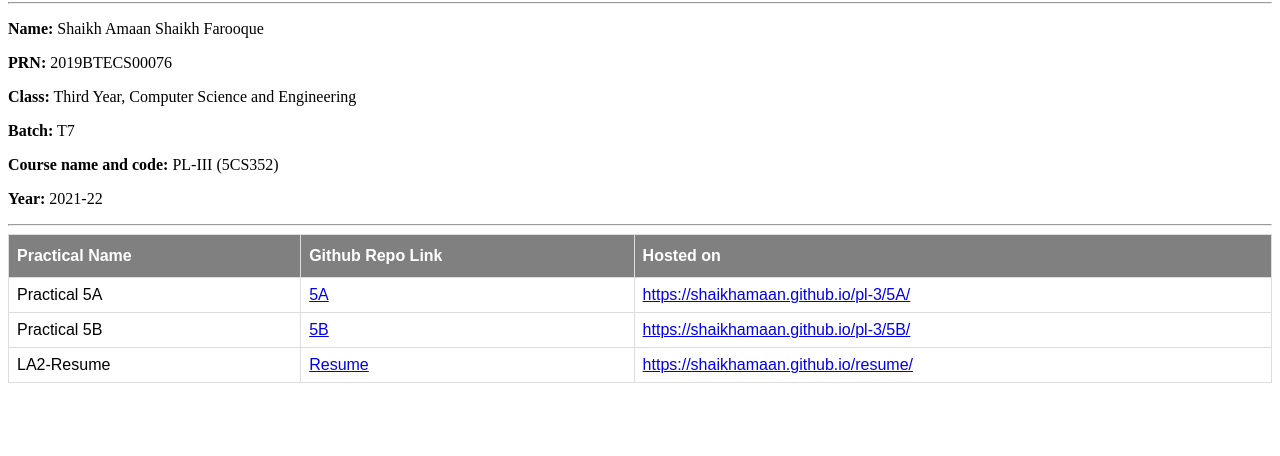
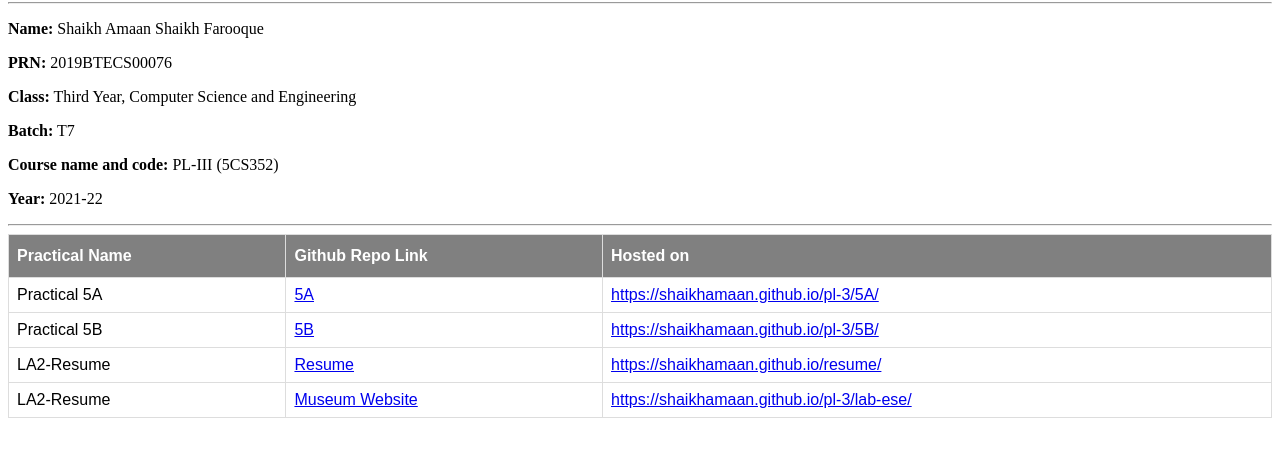
Before and after one commit to shaikhamaan/pl-3, a plain HTML site: page index.html in a window 1280 px wide. Shown: the part 78-534 px from the top of the page. Drawn offline with Linux system fonts and the light colour scheme.

Commit message:
Update index.html

```diff
--- a/index.html
+++ b/index.html
@@ -62,6 +62,11 @@
               <td><a href="https://github.com/shaikhamaan/shaikhamaan.github.io" target="_blank">Resume</a></td>
               <td><a href="https://shaikhamaan.github.io/resume/resume.html" target="_blank">https://shaikhamaan.github.io/resume/</a></td>
             </tr>
+            <tr>
+              <td>LA2-Resume</td>
+              <td><a href="https://github.com/shaikhamaan/pl-3/tree/main/lab-ese" target="_blank">Museum Website</a></td>
+              <td><a href="https://shaikhamaan.github.io/pl-3/lab-ese/" target="_blank">https://shaikhamaan.github.io/pl-3/lab-ese/</a></td>
+            </tr>
 
           </table>
     </div>
```
